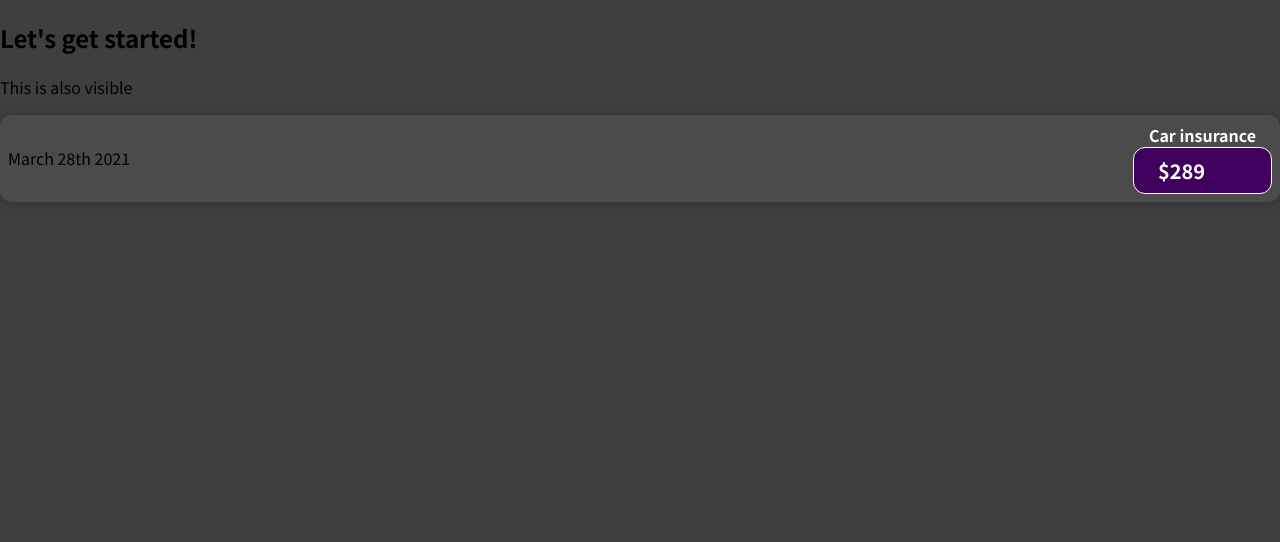
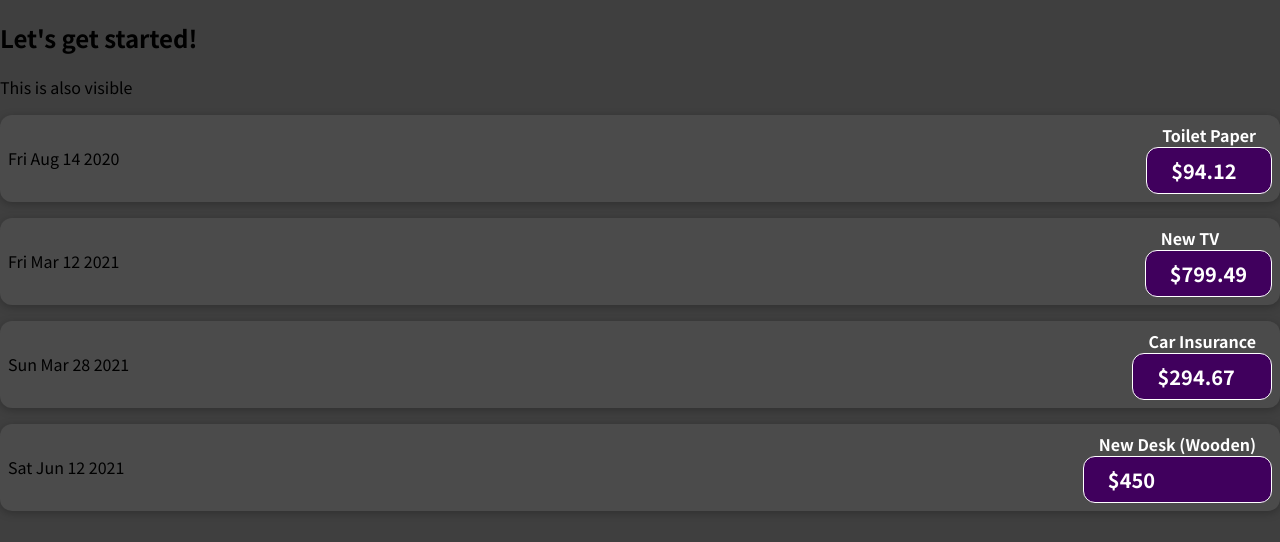
Before and after one commit to beenzino48/1st-React-project, a JavaScript app: page / in a window 1280 px wide. Shown: the top 542 px of the page. Built offline with nearby package versions, Linux system fonts and the light colour scheme.

Commit message:
added 4 components which are not hardcoded but have JS values written in the app file

```diff
--- a/src/App.js
+++ b/src/App.js
@@ -1,12 +1,52 @@
 import ExpenseItem from "./components/ExpenseItem";
 
+function App() {
+  const expenses = [
+    {
+      id: "e1",
+      title: "Toilet Paper",
+      amount: 94.12,
+      date: new Date(2020, 7, 14),
+    },
+    { id: "e2", title: "New TV", amount: 799.49, date: new Date(2021, 2, 12) },
+    {
+      id: "e3",
+      title: "Car Insurance",
+      amount: 294.67,
+      date: new Date(2021, 2, 28),
+    },
+    {
+      id: "e4",
+      title: "New Desk (Wooden)",
+      amount: 450,
+      date: new Date(2021, 5, 12),
+    },
+  ];
 
-function App() {
   return (
     <div>
       <h2>Let's get started!</h2>
       <p>This is also visible</p>
-      <ExpenseItem></ExpenseItem>
+      <ExpenseItem
+        title={expenses[0].title}
+        amount={expenses[0].amount}
+        date={expenses[0].date}
+      ></ExpenseItem>
+      <ExpenseItem
+        title={expenses[1].title}
+        amount={expenses[1].amount}
+        date={expenses[1].date}
+      ></ExpenseItem>
+      <ExpenseItem
+        title={expenses[2].title}
+        amount={expenses[2].amount}
+        date={expenses[2].date}
+      ></ExpenseItem>
+      <ExpenseItem
+        title={expenses[3].title}
+        amount={expenses[3].amount}
+        date={expenses[3].date}
+      ></ExpenseItem>
     </div>
   );
 }
--- a/src/components/ExpenseItem.js
+++ b/src/components/ExpenseItem.js
@@ -1,12 +1,12 @@
 import "./ExpenseItem.css";
 
-function ExpenseItem() {
+function ExpenseItem(props) {
   return (
     <div className="expense-item">
-      <div>March 28th 2021</div>
+      <div>{props.date.toDateString()}</div>
       <div className="expense-item-description">
-        <h2>Car insurance</h2>
-        <div className="expense-item__price">$289</div>
+        <h2>{props.title}</h2>
+        <div className="expense-item__price">${props.amount}</div>
       </div>
     </div>
   );
```
